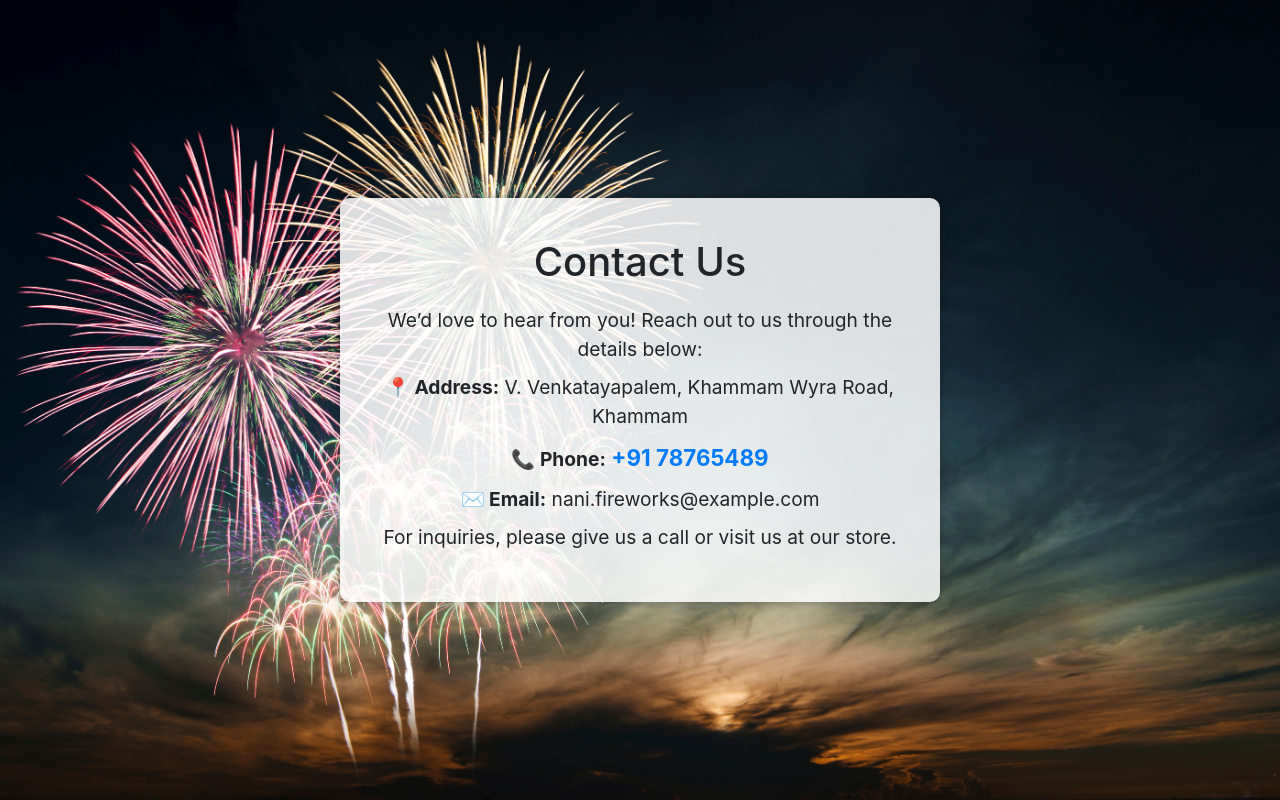
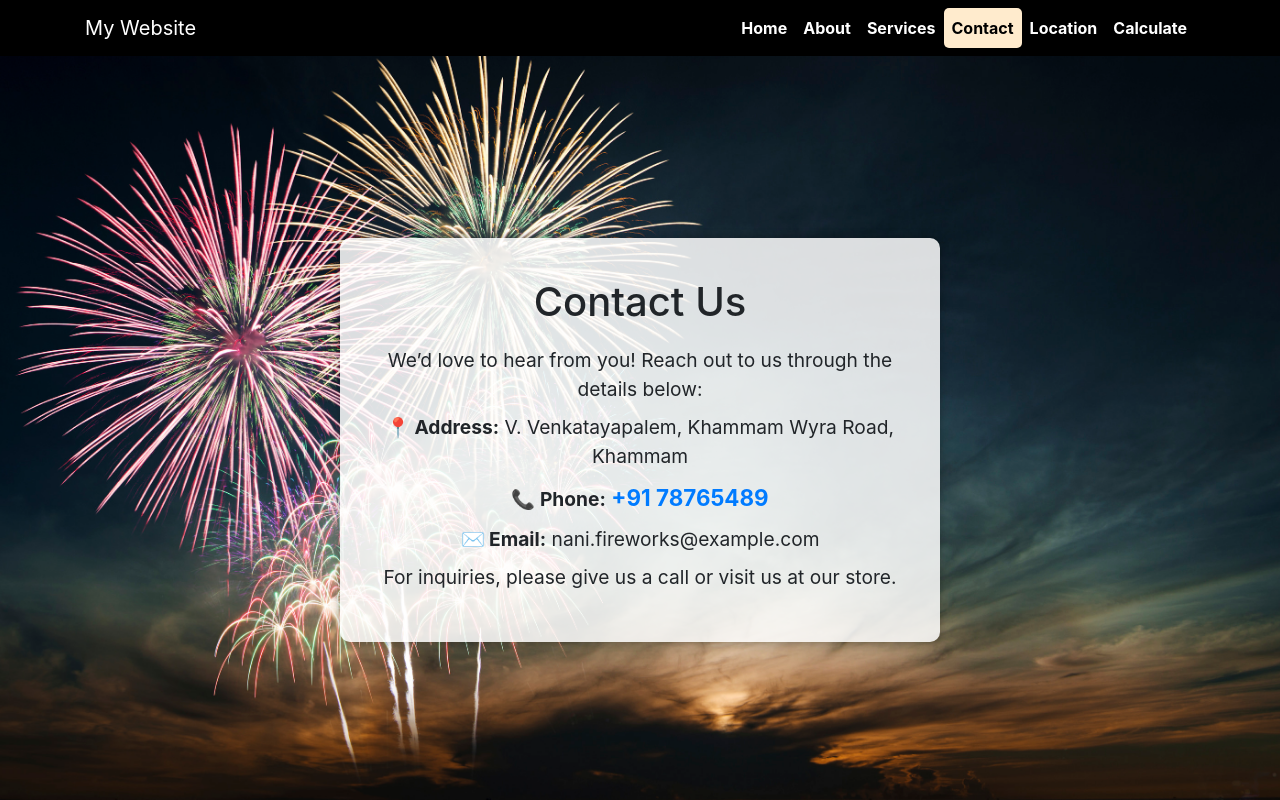
Before and after one commit to ASMA2786/wt-assingment-1, a plain HTML site: page contact.html in a window 1280 px wide. Drawn offline with nearby package versions, Linux system fonts and the light colour scheme.

Commit message:
Update contact.html

```diff
--- a/contact.html
+++ b/contact.html
@@ -6,23 +6,42 @@
     <title>Contact Us - Fireworks</title>
     <link href="https://stackpath.bootstrapcdn.com/bootstrap/4.5.2/css/bootstrap.min.css" rel="stylesheet">
     <style>
+        .navbar {
+            background-color: black;
+        }
+        .navbar a {
+            color: white !important;
+        }
+        .navbar-nav .nav-link {
+            color: white !important;
+            font-weight: bold;
+        }
+        .navbar-nav .nav-link:hover,
+        .navbar-nav .nav-link.active {
+            background-color: blanchedalmond;
+            color: black !important;
+            border-radius: 5px;
+        }
         body {
             background-image: url('Fireworks.png');
             background-size: cover;
             background-position: center;
             background-repeat: no-repeat;
-            height: 100vh;
             margin: 0;
+            padding-top: 80px; /* Space for fixed navbar */
+        }
+        .contact-container {
             display: flex;
             justify-content: center;
             align-items: center;
+            min-height: calc(100vh - 80px); /* Adjusted height for navbar */
         }
         .contact-section {
             width: 90%;
             max-width: 600px;
             text-align: center;
             padding: 40px;
-            background: rgba(255, 255, 255, 0.85); /* Light overlay for contrast */
+            background: rgba(255, 255, 255, 0.85);
             border-radius: 10px;
             box-shadow: 0px 0px 10px rgba(0, 0, 0, 0.3);
         }
@@ -42,6 +61,40 @@
     </style>
 </head>
 <body>
+    <!-- Navbar -->
+    <nav class="navbar navbar-expand-lg navbar-dark fixed-top">
+        <div class="container">
+            <a class="navbar-brand" href="#">My Website</a>
+            <button class="navbar-toggler" type="button" data-toggle="collapse" data-target="#navbarNav">
+                <span class="navbar-toggler-icon"></span>
+            </button>
+            <div class="collapse navbar-collapse" id="navbarNav">
+                <ul class="navbar-nav ml-auto">
+                    <li class="nav-item">
+                        <a class="nav-link" href="mm.html">Home</a>
+                    </li>
+                    <li class="nav-item">
+                        <a class="nav-link" href="about.html">About</a>
+                    </li>
+                    <li class="nav-item">
+                        <a class="nav-link" href="services.html">Services</a>
+                    </li>
+                    <li class="nav-item">
+                        <a class="nav-link active" href="contact.html">Contact</a>
+                    </li>
+                    <li class="nav-item">
+                        <a class="nav-link" href="location.html">Location</a>
+                    </li>
+                    <li class="nav-item">
+                        <a class="nav-link" href="calculate.html">Calculate</a>
+                    </li>
+                </ul>
+            </div>
+        </div>
+    </nav>
+
+    <!-- Contact Section -->
+    <div class="contact-container">
         <div class="contact-section">
             <h1>Contact Us</h1>
             <p>We’d love to hear from you! Reach out to us through the details below:</p>
@@ -52,7 +105,9 @@
 
             <p>For inquiries, please give us a call or visit us at our store.</p>
         </div>
+    </div>
 
+    <!-- Scripts -->
     <script src="https://code.jquery.com/jquery-3.5.1.slim.min.js"></script>
     <script src="https://cdn.jsdelivr.net/npm/bootstrap@4.5.2/dist/js/bootstrap.bundle.min.js"></script>
 </body>
```
Lines whose indentation alone changed are shown as unchanged.
